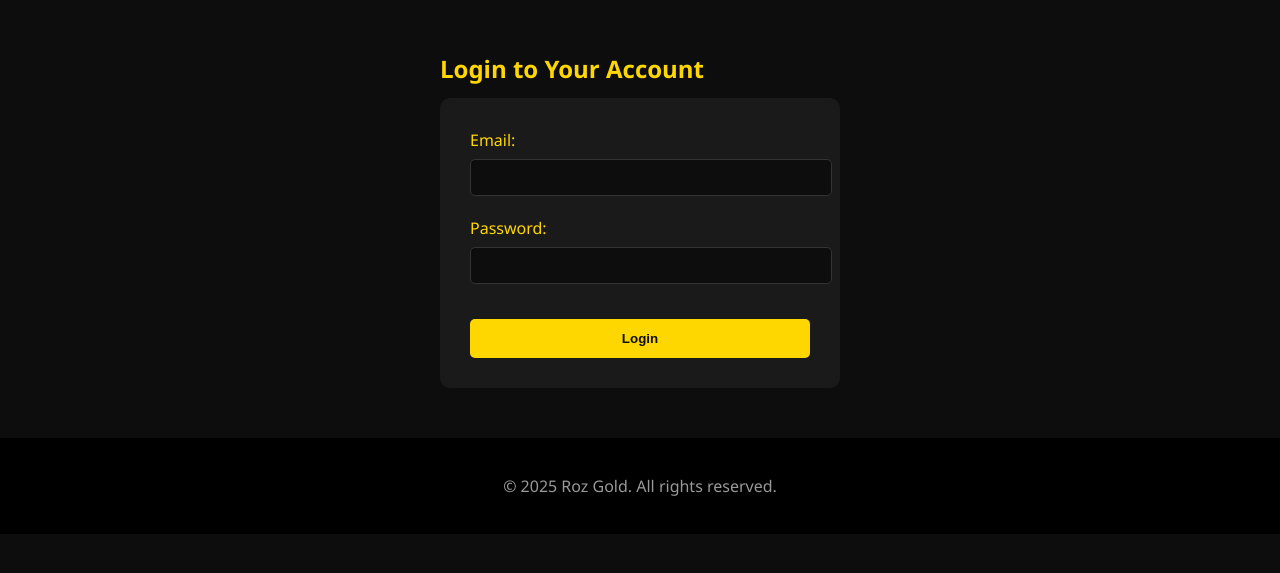
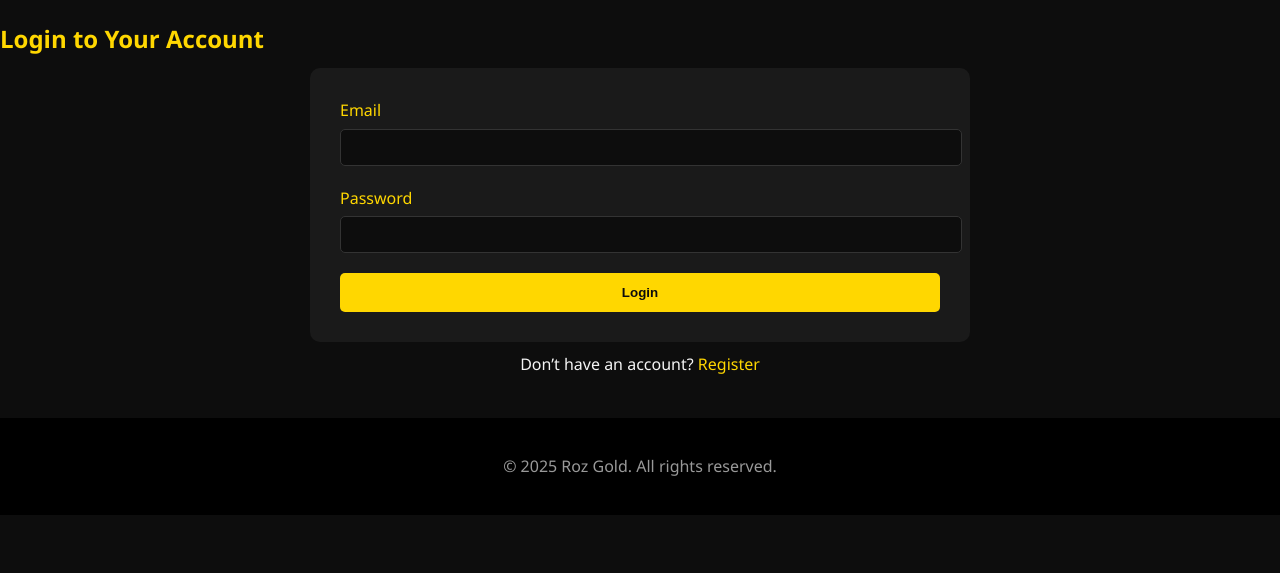
Before and after one commit to tradejuncki65/rozgold-clean, a Flask app: page /login in a window 1280 px wide. Shown: the part 62-635 px from the top of the page. Run offline with Flask 3, Linux system fonts and the light colour scheme.

Commit message:
Update login.html

```diff
--- a/templates/login.html
+++ b/templates/login.html
@@ -9,17 +9,20 @@
 
   {% include 'partials/navbar.html' %}
 
-  <div class="container" style="max-width: 400px; margin: 50px auto; color: #fff;">
-    <h2>Login to Your Account</h2>
+  <div class="container">
+    <h2 style="color: #FFD700;">Login to Your Account</h2>
     <form method="POST">
-      <label>Email:</label>
-      <input type="email" name="email" required class="input">
+      <label>Email</label>
+      <input type="email" name="email" required>
 
-      <label>Password:</label>
-      <input type="password" name="password" required class="input">
+      <label>Password</label>
+      <input type="password" name="password" required>
 
-      <button type="submit" class="btn gold" style="margin-top: 15px;">Login</button>
+      <button type="submit">Login</button>
     </form>
+    <p style="text-align:center; margin-top: 10px;">
+      Don’t have an account? <a href="{{ url_for('register') }}">Register</a>
+    </p>
   </div>
 
   {% include 'partials/footer.html' %}
```
